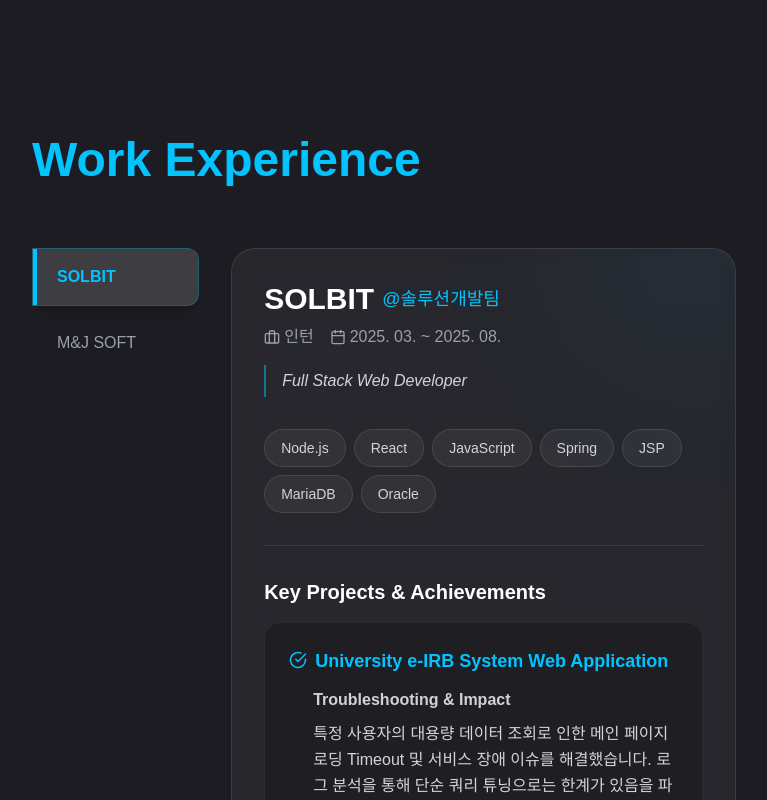
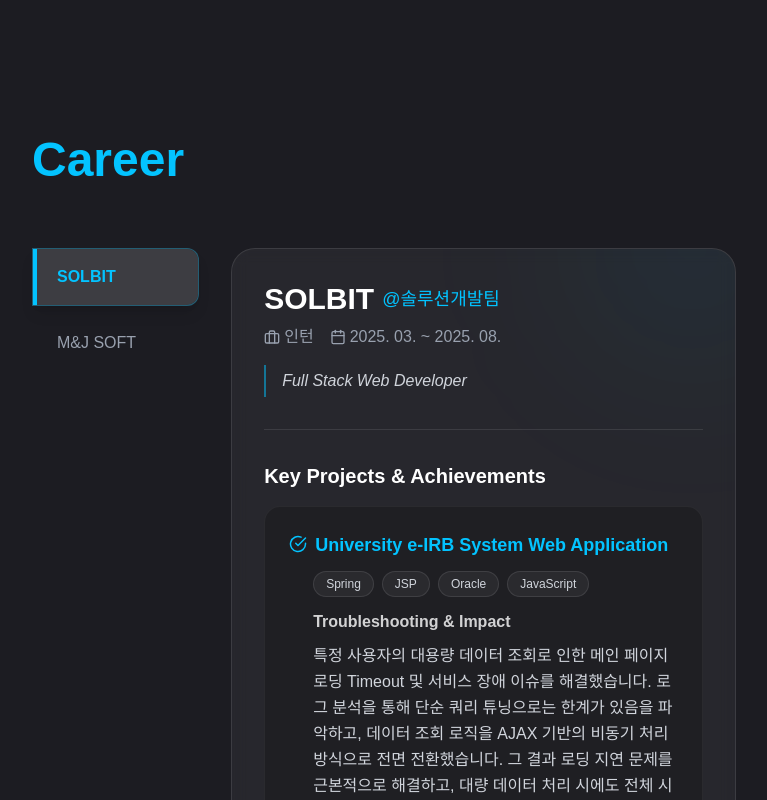
Before and after one commit to HyunZai/hyunzai.com, a Next.js app: page / in a window 1280 px wide. Shown: the part 3800-4600 px from the top of the page, without its empty margins (256-1023 px from the left). Built offline with nearby package versions, Linux system fonts and the light colour scheme; a web font is replaced by a local one.

Commit message:
feat: Career section

```diff
--- a/src/app/components/WorkExperience.tsx
+++ b/src/app/components/Career.tsx
@@ -11,11 +11,11 @@
   position: string;
   period: string;
   role: string;
-  stack: string[];
   projects: {
     title: string;
     description?: string;
     troubleshooting?: string;
+    stack: string[];
   }[];
 }
 
@@ -26,14 +26,15 @@
     position: "인턴",
     period: "2025. 03. ~ 2025. 08.",
     role: "Full Stack Web Developer",
-    stack: ["Node.js", "React", "JavaScript", "Spring", "JSP", "MariaDB", "Oracle"],
     projects: [
       {
         title: "University e-IRB System Web Application",
+        stack: ["Spring", "JSP", "Oracle", "JavaScript"],
         troubleshooting: "특정 사용자의 대용량 데이터 조회로 인한 메인 페이지 로딩 Timeout 및 서비스 장애 이슈를 해결했습니다. 로그 분석을 통해 단순 쿼리 튜닝으로는 한계가 있음을 파악하고, 데이터 조회 로직을 AJAX 기반의 비동기 처리 방식으로 전면 전환했습니다. 그 결과 로딩 지연 문제를 근본적으로 해결하고, 대량 데이터 처리 시에도 전체 시스템에 영향을 주지 않도록 안정성을 확보했습니다."
       },
       {
         title: "Kiosk Backoffice Web Application",
+        stack: ["Node.js", "React", "MariaDB", "JavaScript"],
         troubleshooting: "클라이언트의 반복적인 수동 데이터 조회 요청 업무를 개선했습니다. 매번 발생하는 유사한 요청을 처리하는 비효율을 해결하고자, 검색 및 필터링 기능이 포함된 사용자 정보 조회 어드민 기능을 제안하고 개발했습니다. 도입 이후 수동 요청 건수가 약 95% 감소하여 운영 팀이 핵심 업무에 집중할 수 있는 환경을 조성했습니다."
       }
     ]
@@ -44,25 +45,27 @@
     position: "사원",
     period: "2020. 05. ~ 2023. 02.",
     role: "Full Stack Web Developer & Desktop Application Developer",
-    stack: ["C#", "ASP.NET Core", "MSSQL", "JavaScript", "HTML/CSS", "WinForms", "Windows Server"],
     projects: [
       {
         title: "EMS (Engineering Management System) Web Application",
+        stack: ["ASP.NET Core", "C#", "MSSQL", "HTML/CSS", "JavaScript"],
         description: "사내 유일한 웹 개발 담당자로서 ASP.NET Core 기반 웹 애플리케이션의 아키텍처 설계부터 프론트엔드, 백엔드 개발 전 과정을 주도했습니다. 초기 구축 단계에서 다양한 시행착오를 겪으며 코딩뿐만 아니라 서비스 기획과 설계의 중요성을 깊이 체감했습니다. 이 경험은 제가 웹 개발자로서의 확고한 커리어 방향성을 설정하는 중요한 계기가 되었습니다."
       },
       {
         title: "Intergraph S3D API Desktop Application",
+        stack: ["C#", "WinForms"],
         description: "Intergraph사의 Smart 3D API를 활용하여 설계 자동화 및 데이터 검증을 위한 데스크톱 애플리케이션을 개발 및 유지보수했습니다."
       }
     ]
   }
 ];
 
-export default function WorkExperience() {
+
+export default function Career() {
   const [selectedTab, setSelectedTab] = useState(0);
 
   return (
-    <section id="work-experience" className="relative z-10 py-20 bg-background text-white">
+    <section id="career" className="relative z-10 py-20 bg-background text-white">
       <Container>
         <motion.h2
           className="text-4xl md:text-5xl font-bold mb-16 text-left text-foreground"
@@ -71,8 +74,9 @@
           viewport={{ once: true }}
           transition={{ duration: 0.5 }}
         >
-          Work Experience
+          Career
         </motion.h2>
+
 
         <div className="flex flex-col md:flex-row gap-4 md:gap-8 md:min-h-[500px]">
           {/* Left Side: Company Tabs */}
@@ -165,15 +169,6 @@
                   </p>
                 </div>
 
-                {/* Tech Stack */}
-                <div className="flex flex-wrap gap-2">
-                  {experiences[selectedTab].stack.map((tech) => (
-                    <span key={tech} className="px-3 py-1 md:px-4 md:py-2 bg-white/5 border border-white/10 rounded-full text-xs md:text-sm text-gray-300 hover:text-white hover:border-foreground/50 hover:bg-white/10 transition-all font-medium">
-                      {tech}
-                    </span>
-                  ))}
-                </div>
-
                 <div className="h-px bg-white/10 w-full" />
 
                 {/* Projects */}
@@ -182,10 +177,23 @@
                   <div className="space-y-6">
                     {experiences[selectedTab].projects.map((project, i) => (
                       <div key={i} className="bg-black/20 p-6 rounded-2xl border border-white/5 hover:border-white/10 transition-colors">
-                        <h5 className="text-lg font-bold text-foreground mb-3 flex items-start gap-2">
-                          <FiCheckCircle className="mt-1 flex-shrink-0" />
-                          {project.title}
-                        </h5>
+                        <div className="flex flex-col gap-4">
+                          <div>
+                            <h5 className="text-lg font-bold text-foreground mb-3 flex items-start gap-2">
+                              <FiCheckCircle className="mt-1 flex-shrink-0" />
+                              {project.title}
+                            </h5>
+
+                            {/* Tech Stack per Project */}
+                            <div className="flex flex-wrap gap-2 mb-3 pl-6">
+                              {project.stack.map((tech) => (
+                                <span key={tech} className="px-3 py-1 bg-white/5 border border-white/10 rounded-full text-xs text-gray-300 hover:text-white hover:border-foreground/50 hover:bg-white/10 transition-all font-medium">
+                                  {tech}
+                                </span>
+                              ))}
+                            </div>
+                          </div>
+                        </div>
 
                         {project.description && (
                           <div className="text-gray-300 leading-relaxed text-sm md:text-base pl-6">
@@ -195,7 +203,7 @@
                         )}
 
                         {project.troubleshooting && (
-                          <div className="text-gray-300 leading-relaxed text-sm md:text-base mt-3 pl-6">
+                          <div className="text-gray-300 leading-relaxed text-sm md:text-base pl-6">
                             <p className="mb-2 font-semibold text-white/80 text-orange-400/90">Troubleshooting & Impact</p>
                             {project.troubleshooting}
                           </div>
--- a/src/app/components/Navbar.tsx
+++ b/src/app/components/Navbar.tsx
@@ -44,7 +44,7 @@
       }
 
       // 2. Active Section Check
-      const sections = ["intro", "about", "work-experience", "projects", "contact"];
+      const sections = ["intro", "about", "career", "projects", "contact"];
       const scrollPosition = window.scrollY + window.innerHeight / 3; // 뷰포트 상단 1/3 지점 기준
 
       for (const section of sections) {
@@ -104,7 +104,7 @@
 
             {/* Desktop Navigation Links */}
             <ul className="hidden md:flex space-x-6 md:space-x-8 text-sm md:text-base font-medium text-gray-300">
-              {["intro", "about", "work-experience", "projects", "contact"].map((item) => (
+              {["intro", "about", "career", "projects", "contact"].map((item) => (
                 <li key={item} className="relative">
                   <button
                     onClick={() => scrollToSection(item)}
@@ -114,7 +114,7 @@
                         : "hover:text-white text-gray-300"
                     }`}
                   >
-                    {item === "intro" ? "Home" : item === "work-experience" ? "Experience" : item}
+                    {item === "intro" ? "Home" : item === "career" ? "Career" : item}
                   </button>
                   {activeSection === item && (
                     <motion.div
@@ -149,7 +149,7 @@
                 className="md:hidden absolute top-full right-4 mt-2 w-48 bg-background/95 backdrop-blur-xl border border-white/10 rounded-2xl shadow-xl overflow-hidden"
               >
                 <div className="flex flex-col py-2">
-                  {["intro", "about", "work-experience", "projects", "contact"].map((item) => (
+                  {["intro", "about", "career", "projects", "contact"].map((item) => (
                     <button
                       key={item}
                       onClick={() => {
@@ -162,7 +162,7 @@
                           : "text-gray-400 hover:text-white"
                       }`}
                     >
-                      {item === "intro" ? "Home" : item === "work-experience" ? "Experience" : item}
+                      {item === "intro" ? "Home" : item === "career" ? "Career" : item}
                     </button>
                   ))}
                 </div>
--- a/src/app/page.tsx
+++ b/src/app/page.tsx
@@ -4,7 +4,7 @@
 import Intro from "./components/Intro";
 import About from "./components/About";
 import Navbar from "./components/Navbar";
-import WorkExperience from "./components/WorkExperience";
+import Career from "./components/Career";
 import Projects from "./components/Projects";
 import Contact from "./components/Contact";
 import FloatingLinks from "./components/FloatingLinks";
@@ -32,8 +32,8 @@
       </section>
 
       {/* 2.5. Work Experience Section */}
-      <section id="work-experience">
-        <WorkExperience />
+      <section id="career">
+        <Career />
       </section>
 
       {/* 3. Projects Section */}
```
